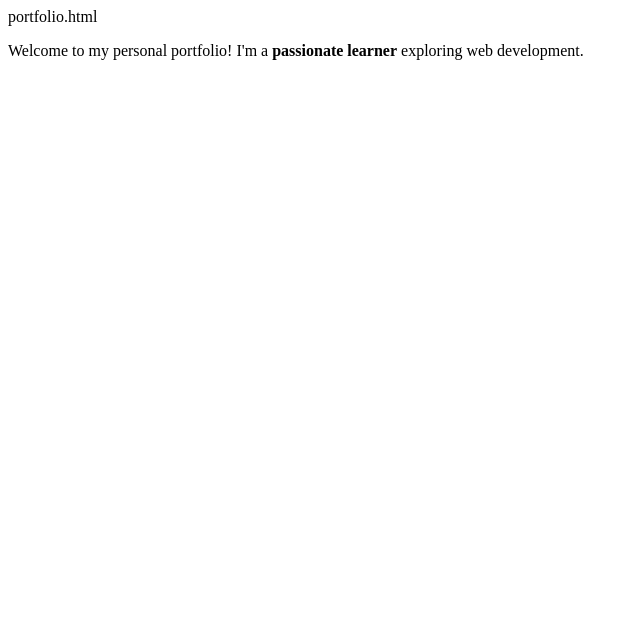
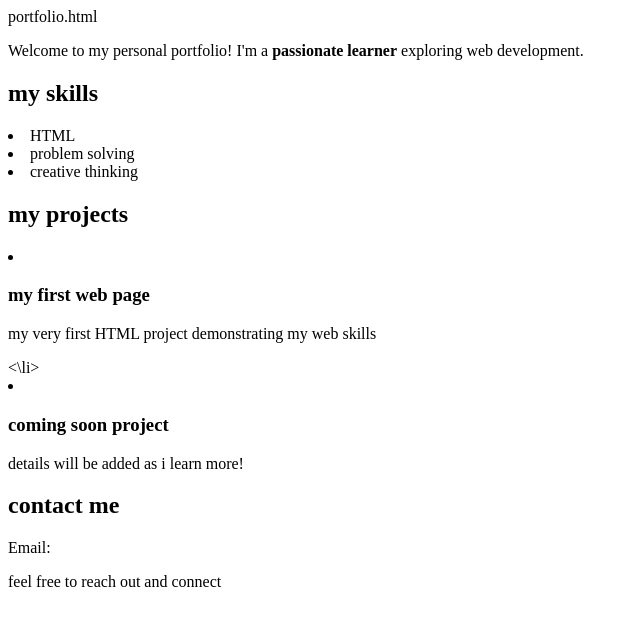
Before and after one commit to Roy1153-oss/Roy-, a plain HTML site: page portfolio.html in a window 1280 px wide. Shown: the whole page, without its empty margins (0-640 px from the left). Drawn offline with Linux system fonts and the light colour scheme.

Commit message:
Update portfolio.html

```diff
--- a/portfolio.html
+++ b/portfolio.html
@@ -7,5 +7,26 @@
 <body>
     <!h1>portfolio.html</h1>
 <p>Welcome to my personal portfolio! I'm a <strong>passionate learner</strong> exploring web development.</p>
+<h2> my skills </h2>
+    <u1>
+        <li>HTML</li>
+        <li>problem solving</li>
+        <li>creative thinking </li>
+    </u1>
+    <h2>my projects </h2>
+    <o1>
+        <li>
+            <h3>my first web page</h3>
+            <p>my very first HTML project demonstrating my web skills </p>
+            <\li>
+                <li>
+                    <h3>coming soon project</h3>
+                    <p>details will be added as i learn more!</p>
+                </li>
+            </ol>
+                <h2>contact me</h2>
+                <p>Email:<a href- "roymaina395@gmail.com "</a>
+                </p>
+                <p>feel free to reach out and connect</p>
 </body>
 </html>
```
